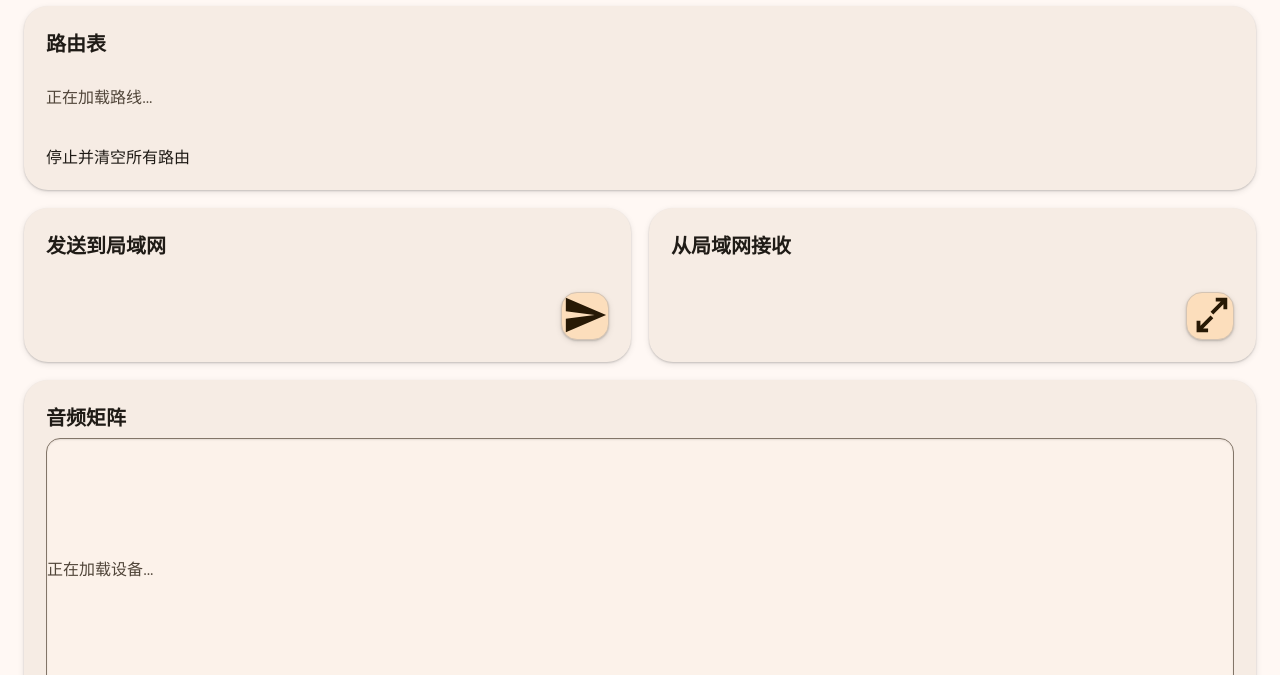
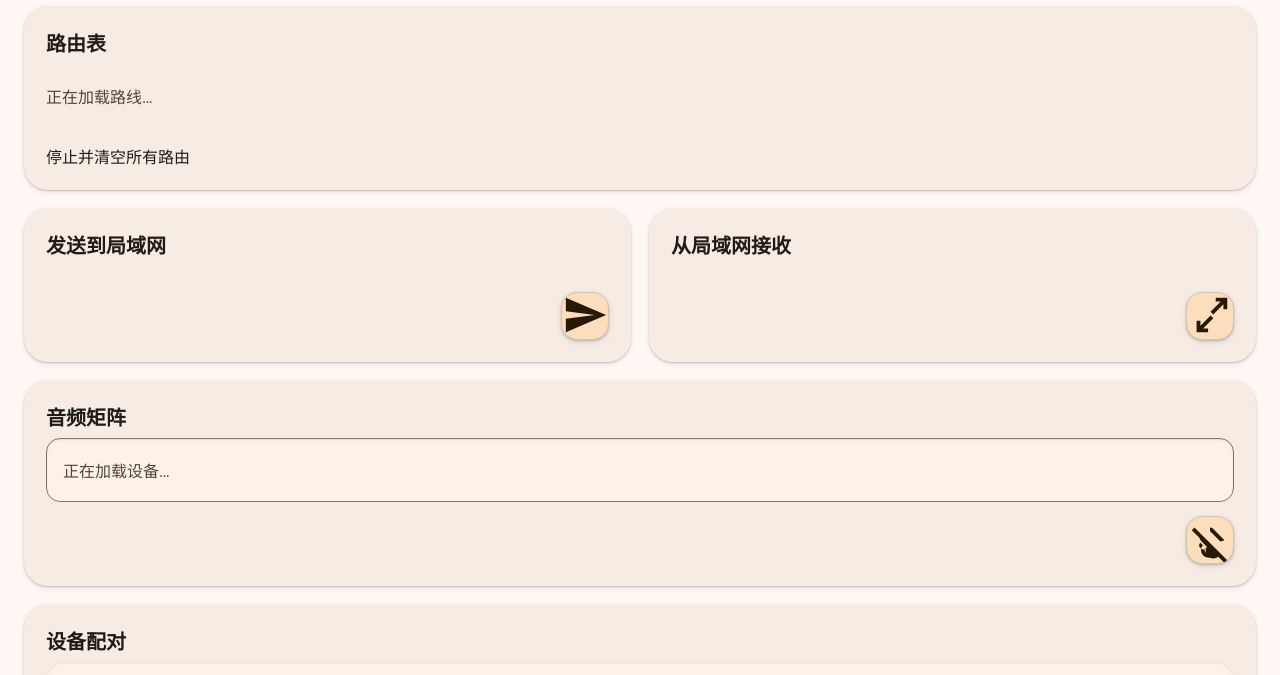
Before and after one commit to Goldppx/Open-Audio-Matrix-Router, a website built with Vite: page web/index.html in a window 1280 px wide. Shown: the part 100-775 px from the top of the page. Built offline with nearby package versions, Linux system fonts and the light colour scheme; files whose address does not match are found by name.

Commit message:
fix(web): restore compact matrix placeholder

```diff
--- a/web/src/style.css
+++ b/web/src/style.css
@@ -69,9 +69,8 @@ md-divider { margin: 18px 0; }
 .route-property { min-width: 102px; }
 .route-table-host { min-block-size: 64px; }
 .route-table-placeholder { display: flex; align-items: center; min-block-size: 64px; }
-.matrix-host { min-block-size: 260px; }
-.matrix-host > .data-table-wrap { min-block-size: 260px; }
-.matrix-placeholder { display: flex; align-items: center; min-block-size: 260px; padding-inline: 16px; }
+.matrix-host { min-block-size: 64px; }
+.matrix-placeholder.empty { display: flex; align-items: center; min-block-size: 64px; padding: 16px; }
 .peer-list-host { min-block-size: 64px; }
 .peer-list-placeholder { display: flex; align-items: center; min-block-size: 64px; }
 .peer-card { padding: 13px 0; border-bottom: 1px solid color-mix(in srgb, var(--md-sys-color-outline) 45%, transparent); }
```
